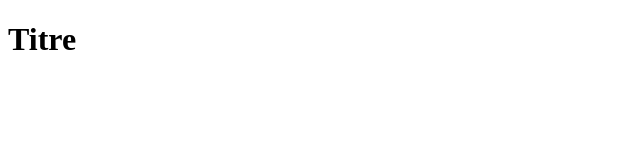
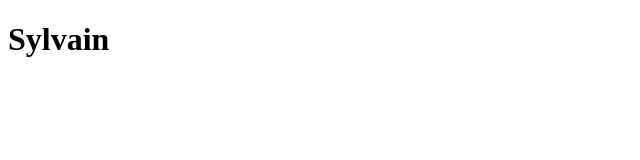
Before and after one commit to MarlyeCte/workshop-git, a plain HTML site: page index.html in a window 1280 px wide. Shown: the full height of the page, 0-640 px from the left. Drawn offline with Linux system fonts and the light colour scheme.

Commit message:
creation branche sylvain

```diff
--- a/index.html
+++ b/index.html
@@ -8,6 +8,6 @@
     <title>Document</title>
 </head>
 <body>
-    <h1> Titre </h1>
+    <h1> Sylvain </h1>
 </body>
 </html>
```
